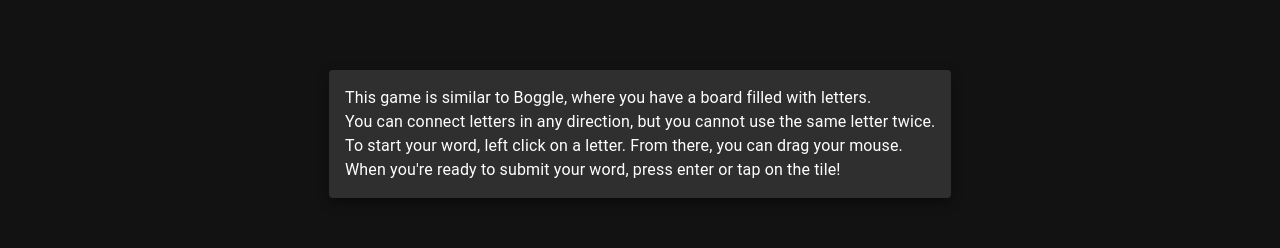
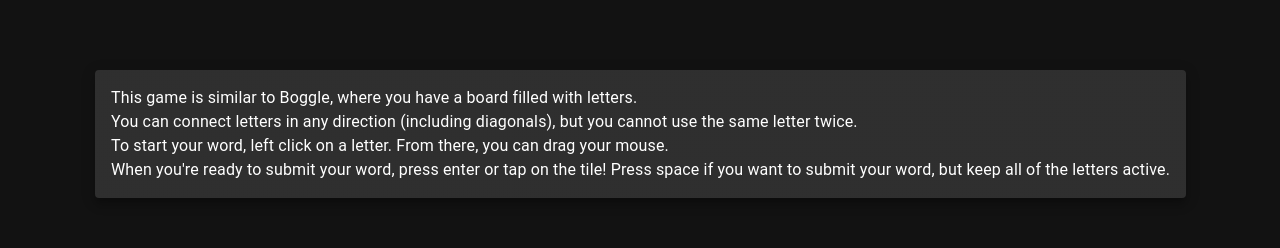
Before and after one commit to 13blockn/lexile, a React (Vite) app: page /game in a window 1280 px wide. Both pictures are taken after a click on the button "LEARN HOW TO PLAY!". Shown: the part 266-514 px from the top of the page. Built offline with nearby package versions, Linux system fonts and the light colour scheme; no server answers.

Commit message:
Update instructions

```diff
--- a/src/Game.tsx
+++ b/src/Game.tsx
@@ -8,7 +8,7 @@ import { PuzzleSolver } from "./algorithm/PuzzleSolver";
 import { MoveValidator } from "./algorithm/MoveValidator";
 import { WordValidator } from "./algorithm/WordValidator";
 import EndScreen from "./EndScreen";
-import { Box, Button, Typography, Popover } from "@mui/material";
+import { Box, Button, Typography, Popover, useMediaQuery } from "@mui/material";
 
 const PUZZLE_SIZE = 5;
 
@@ -58,6 +58,10 @@ function App() {
     const remainingSeconds = seconds % 60;
     return `${minutes}:${remainingSeconds < 10 ? "0" : ""}${remainingSeconds}`;
   };
+
+  const isSmallScreen = useMediaQuery((theme: any) =>
+    theme.breakpoints.down("sm")
+  );
 
   let puzzleSolver;
 
@@ -159,13 +163,30 @@ function App() {
         }}
       >
         <Typography sx={{ p: 2 }}>
-          This game is similar to Boggle, where you have a board filled with
-          letters. <br />
-          You can connect letters in any direction, but you cannot use the same
-          letter twice. <br />
-          To start your word, left click on a letter. From there, you can drag
-          your mouse. <br />
-          When you're ready to submit your word, press enter or tap on the tile!
+          {isSmallScreen ? (
+            <>
+              This game is similar to Boggle, where you have a board filled with
+              letters. <br />
+              You can connect letters in any direction (including diagonals),
+              but you cannot use the same letter twice. <br />
+              To start your word, touch a letter. From there, start dragging
+              your finger along the screen. <br />
+              When you're ready to submit your word, release your finger from
+              the screen.
+            </>
+          ) : (
+            <>
+              This game is similar to Boggle, where you have a board filled with
+              letters. <br />
+              You can connect letters in any direction (including diagonals),
+              but you cannot use the same letter twice. <br />
+              To start your word, left click on a letter. From there, you can
+              drag your mouse. <br />
+              When you're ready to submit your word, press enter or tap on the
+              tile! Press space if you want to submit your word, but keep all of
+              the letters active.
+            </>
+          )}
         </Typography>
       </Popover>
       <Box
@@ -179,7 +200,7 @@ function App() {
           <Box
             sx={{
               flex: { xs: 1, sm: 3 },
-              padding: '2em 0em',
+              padding: "2em 0em",
             }}
           >
             <Board
```
